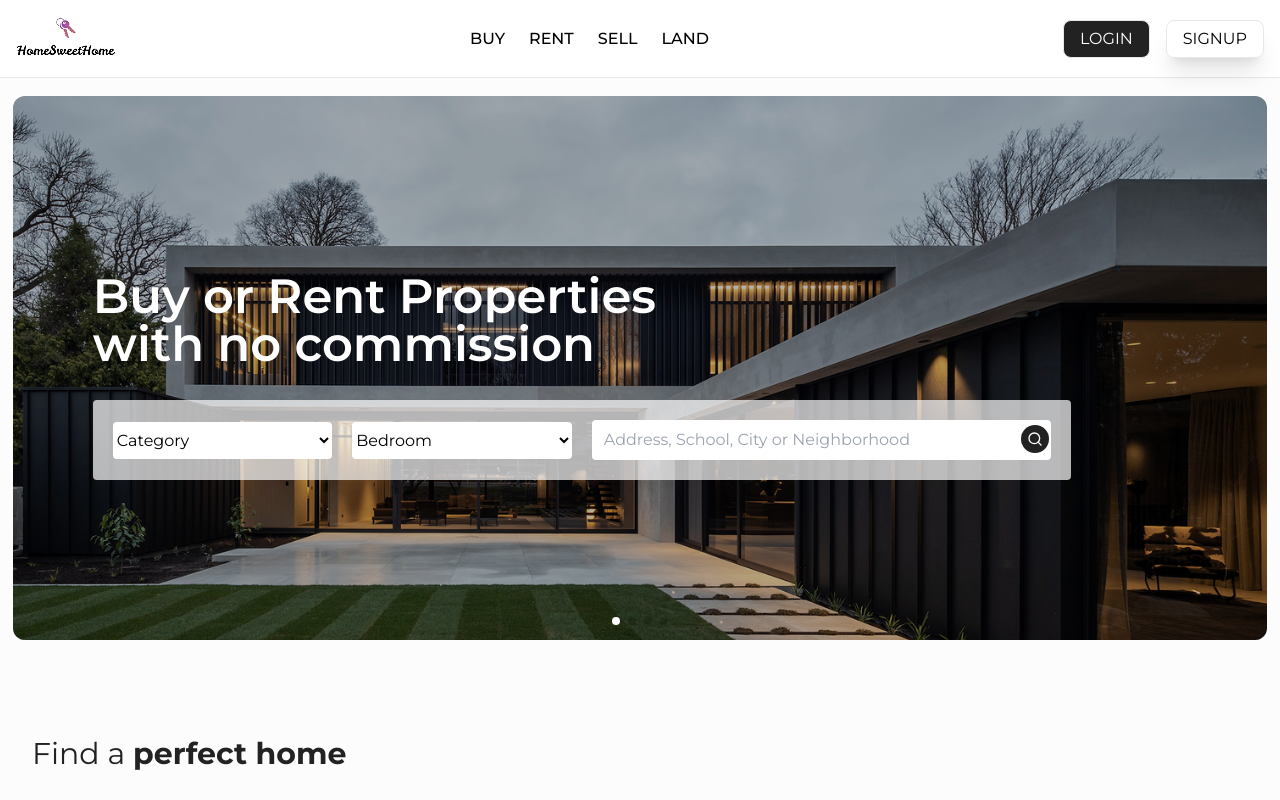
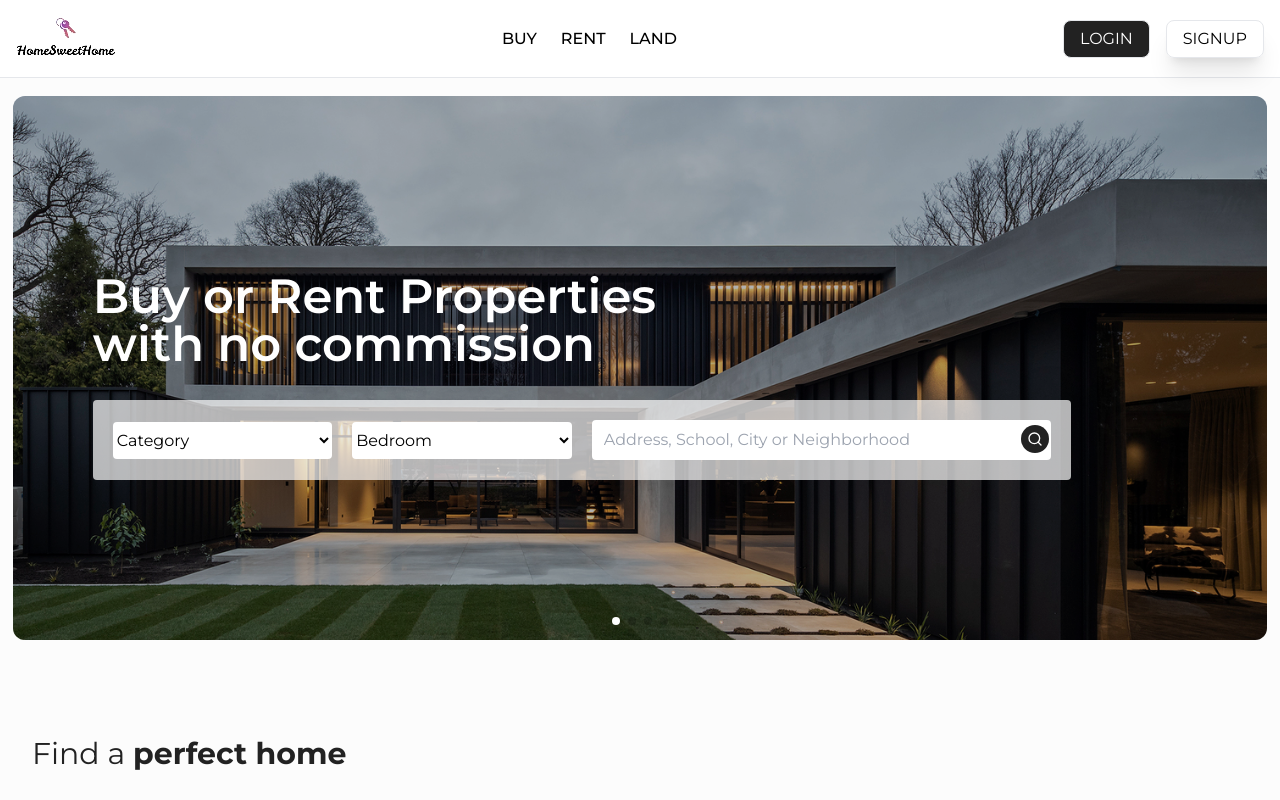
Before and after one commit to Demiladeala/real-estate-app, a Next.js app: page / in a window 1280 px wide. Shown: the top 800 px of the page. Built offline with nearby package versions, Linux system fonts and the light colour scheme.

Commit message:
update navbar design

```diff
--- a/src/app/SellProperty/page.tsx
+++ /dev/null
@@ -1,11 +0,0 @@
-import React from 'react'
-
-type Props = {}
-
-const page = (props: Props) => {
-  return (
-    <div>page</div>
-  )
-}
-
-export default page
--- a/src/app/components/Navbar.tsx
+++ b/src/app/components/Navbar.tsx
@@ -45,7 +45,6 @@ const Navbar = (props: Props) => {
         <div className="hidden md:flex items-center gap-6 font-medium">
             <Link href='/BuyListings'><h4 className="cursor-pointer">BUY</h4></Link>
             <Link href='/RentListings'><h4 className="cursor-pointer">RENT</h4></Link>
-            <Link href='/SellProperty'><h4 className="cursor-pointer">SELL</h4></Link>
             <Link href='/LandListings'><h4 className="cursor-pointer">LAND</h4></Link>
         </div>
 
@@ -65,8 +64,6 @@ const Navbar = (props: Props) => {
             <div className="w-full h-px bg-[#eee]"></div>
             <Link href='/RentListings'><li>RENT</li></Link>
             <div className="w-full h-px bg-[#eee]"></div>
-            <Link href='/SellProperty'><li>SELL</li></Link>
-            <div className="w-full h-px bg-[#eee]"></div>
             <Link href='/LandListings'><li>LAND</li></Link>
             <div className="w-full h-px bg-[#eee]"></div>
             <li>LOGIN</li>
```
